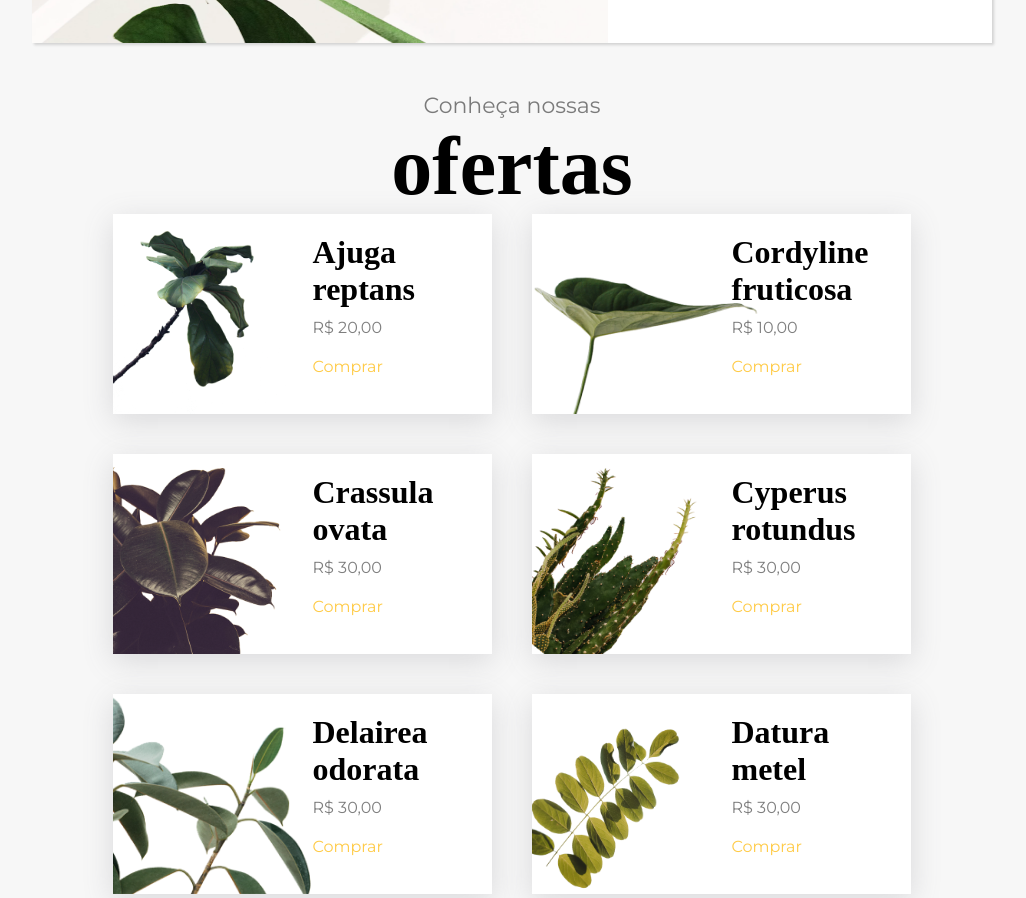
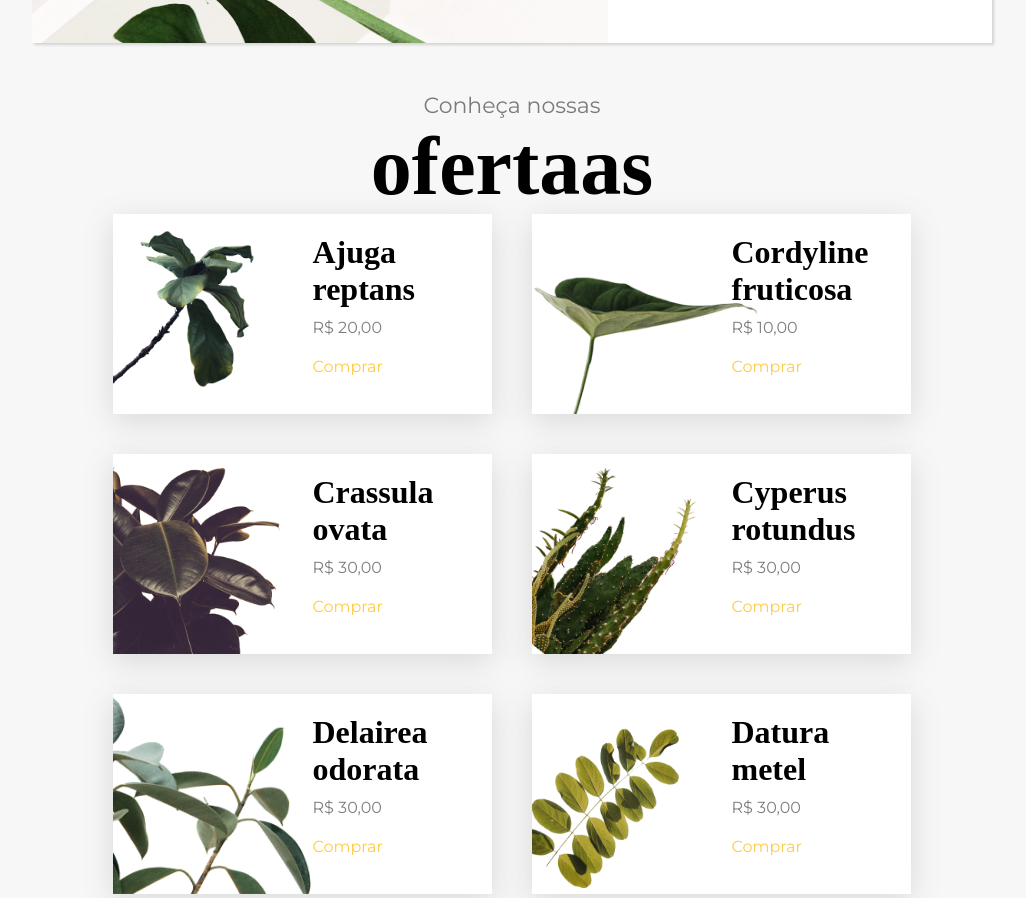
Before and after one commit to alexisrn/CasaVerde, a Next.js app: page / in a window 1280 px wide. Shown: the part 1280-2178 px from the top of the page, without its empty margins (128-1154 px from the left). Built offline with nearby package versions, Linux system fonts and the light colour scheme; a web font is replaced by a local one.

Commit message:
commit initial

```diff
--- a/src/components/Offer/index.tsx
+++ b/src/components/Offer/index.tsx
@@ -21,7 +21,7 @@ export default function Offer(){
         <>
         <S.Container>
             <span>Conheça nossas</span>
-            <h2>ofertas</h2>
+            <h2>ofertaas</h2>
 
             <S.CtnCard>
             {card
```
